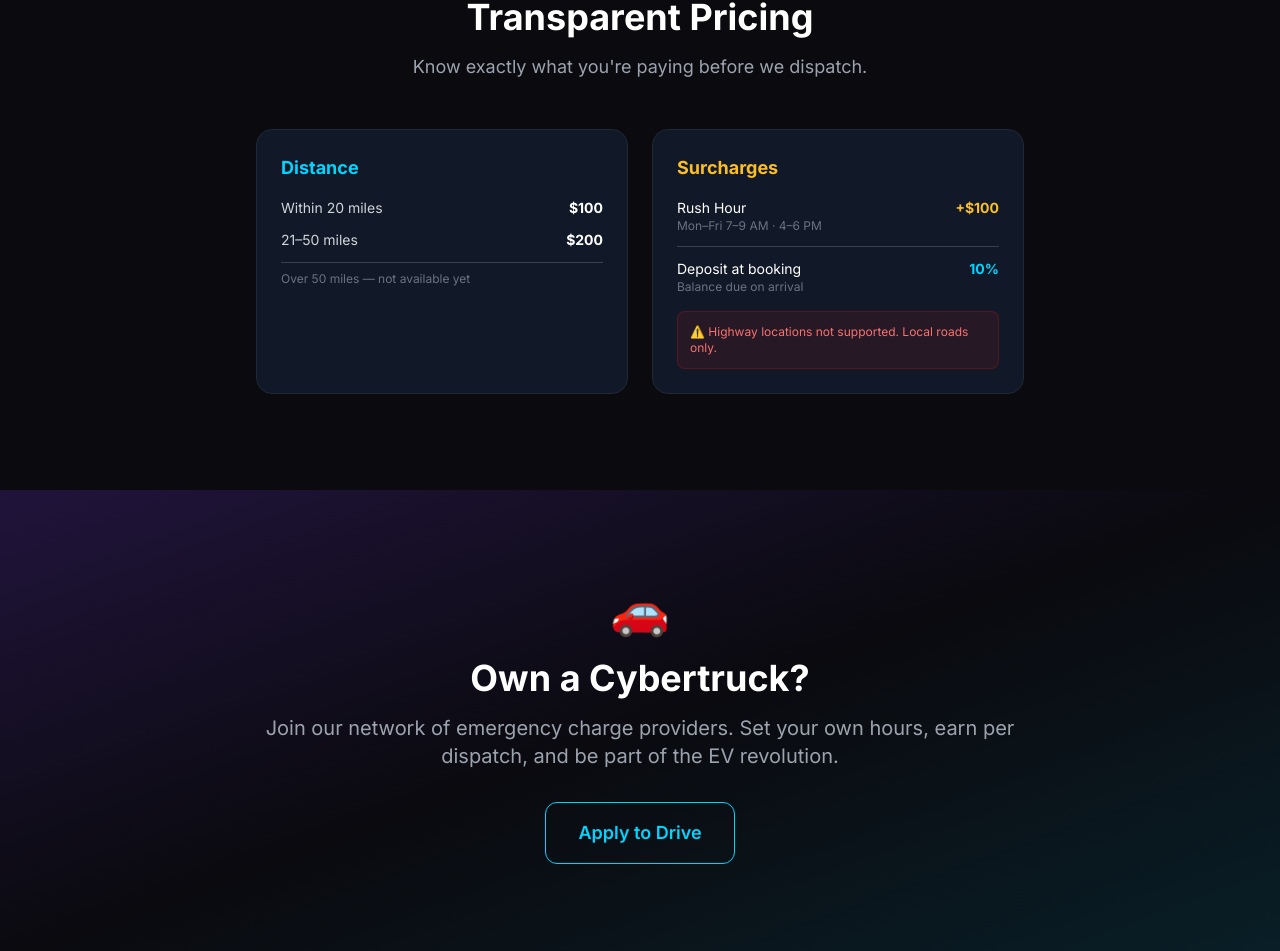
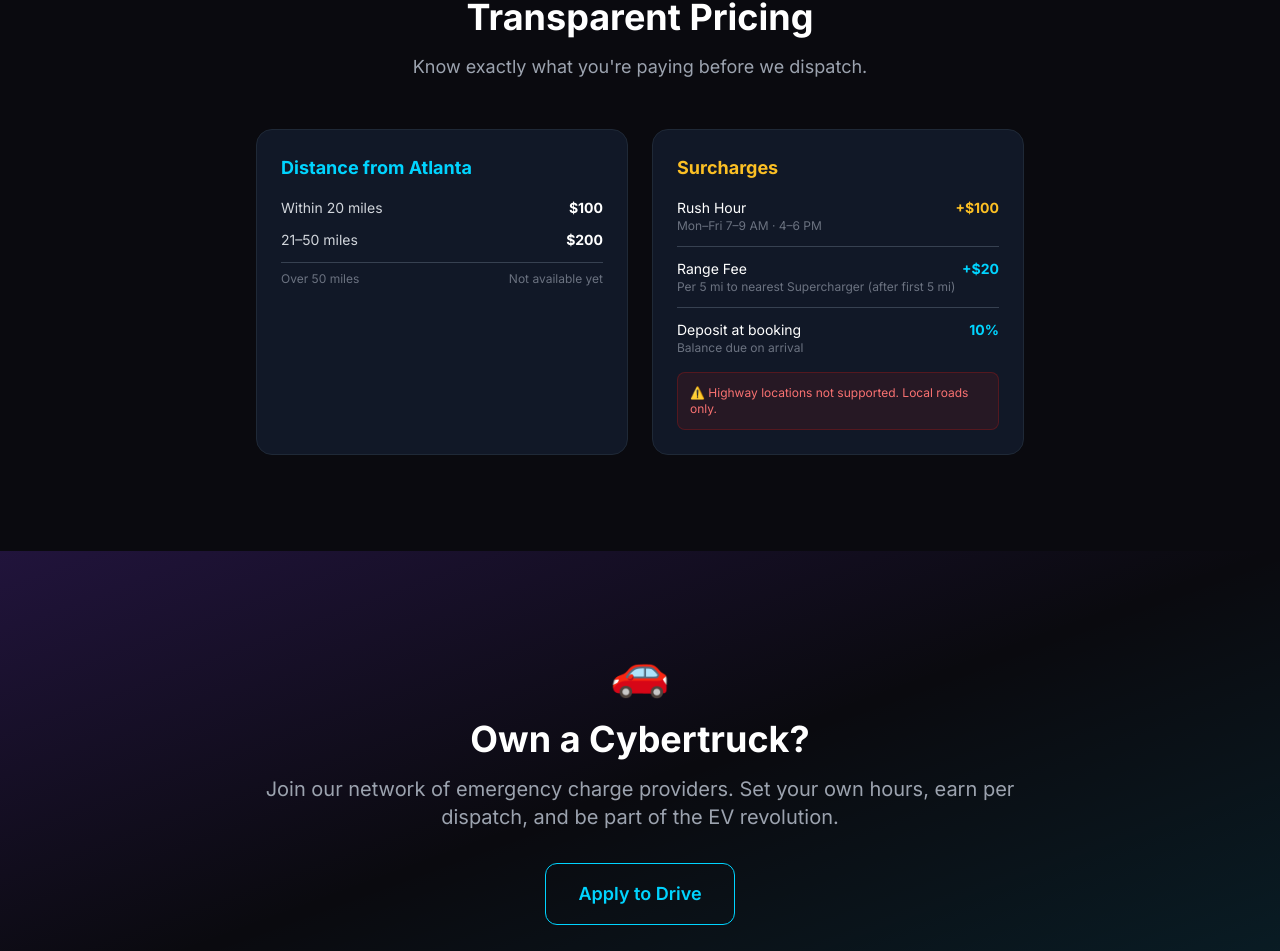
Before and after one commit to ericwjr-agent/on-the-way, a Next.js app: page / in a window 1280 px wide. Shown: the part 1564-2515 px from the top of the page. Built offline with nearby package versions, Linux system fonts and the light colour scheme.

Commit message:
feat: update pricing UI to reflect new flat tiers and range fee

```diff
--- a/app/page.tsx
+++ b/app/page.tsx
@@ -124,11 +124,20 @@ export default function HomePage() {
 
           <div className="grid sm:grid-cols-2 gap-6 text-left">
             <div className="card border-brand-cyan/30">
-              <h3 className="font-bold text-lg mb-4 text-brand-cyan">Distance</h3>
+              <h3 className="font-bold text-lg mb-4 text-brand-cyan">Distance from Atlanta</h3>
               <ul className="space-y-3 text-gray-300 text-sm">
-                <li className="flex justify-between"><span>Within 20 miles</span><span className="font-bold text-white">$100</span></li>
-                <li className="flex justify-between"><span>21–50 miles</span><span className="font-bold text-white">$200</span></li>
-                <li className="flex justify-between text-gray-500 text-xs pt-2 border-t border-gray-700"><span>Over 50 miles — not available yet</span></li>
+                <li className="flex justify-between items-center">
+                  <span>Within 20 miles</span>
+                  <span className="font-bold text-white">$100</span>
+                </li>
+                <li className="flex justify-between items-center">
+                  <span>21–50 miles</span>
+                  <span className="font-bold text-white">$200</span>
+                </li>
+                <li className="flex justify-between items-center pt-2 border-t border-gray-700 text-gray-500 text-xs">
+                  <span>Over 50 miles</span>
+                  <span>Not available yet</span>
+                </li>
               </ul>
             </div>
             <div className="card">
@@ -140,6 +149,13 @@ export default function HomePage() {
                     <p className="text-gray-500 text-xs">Mon–Fri 7–9 AM · 4–6 PM</p>
                   </div>
                   <span className="font-bold text-amber-400">+$100</span>
+                </li>
+                <li className="flex justify-between items-start pt-3 border-t border-gray-700">
+                  <div>
+                    <p className="text-white">Range Fee</p>
+                    <p className="text-gray-500 text-xs">Per 5 mi to nearest Supercharger (after first 5 mi)</p>
+                  </div>
+                  <span className="font-bold text-brand-cyan">+$20</span>
                 </li>
                 <li className="flex justify-between items-start pt-3 border-t border-gray-700">
                   <div>
```
